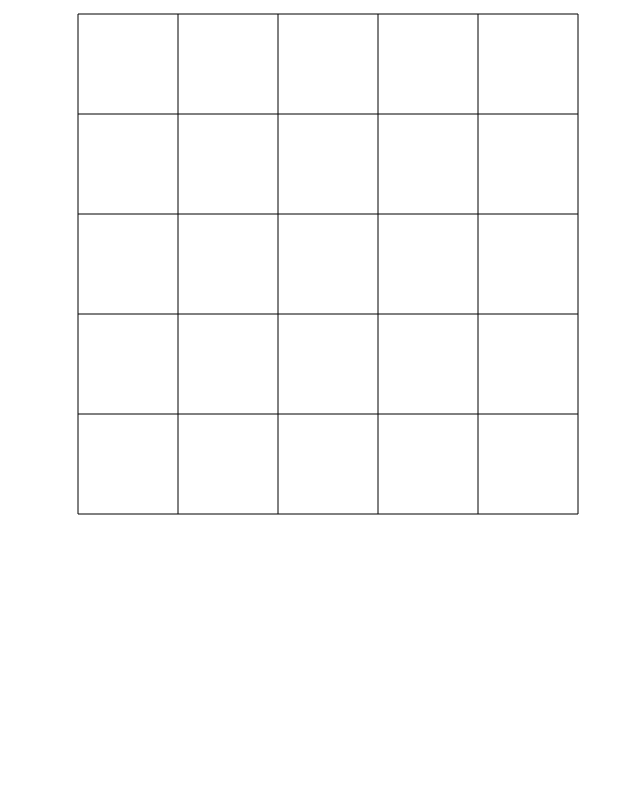
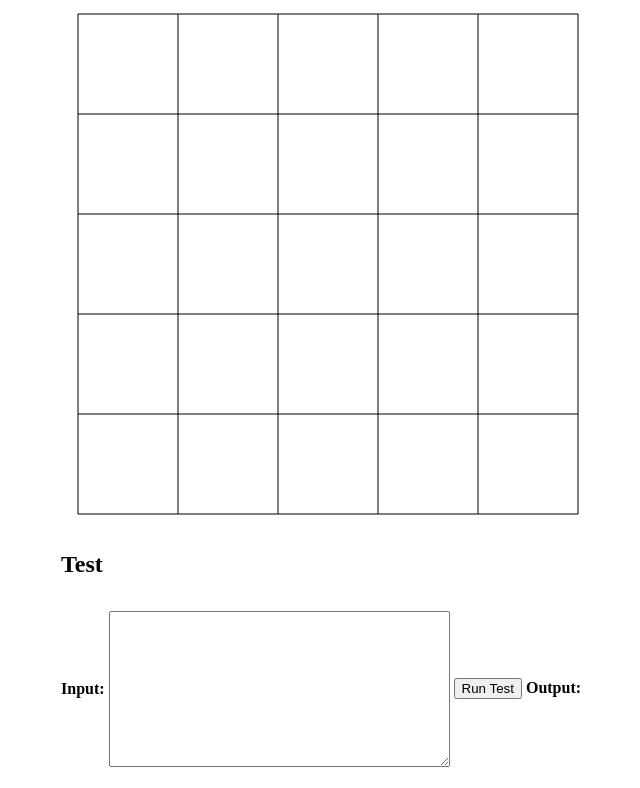
Before and after one commit to bowenfan32/Toy-Robot-Challenge, a plain HTML site: page index.html in a window 1280 px wide. Shown: the part 333-1121 px from the top of the page, without its empty margins (263-903 px from the left). Before the commit the page ends 872 px from the top, so only its background shows below. Drawn offline with Linux system fonts and the light colour scheme.

Commit message:
Add section to test multi-line inputs

```diff
--- a/index.html
+++ b/index.html
@@ -41,11 +41,26 @@
 				</div>
 			</div>
 
-			<div> <strong>Report: <span id="report"></span></strong>
+			<div>
+				<strong>Report: <span id="report"></span></strong>
 			</div>
+
 			<canvas id="canvas" width="502" height="502"></canvas>
+
+
+
+
+			<div>
+				<h2>Test</h2>
+				<label for="textarea"><strong>Input: </strong></label>
+				<textarea id="testarea" rows="10" cols="40"></textarea>
+				<button onclick="runTest();">Run Test</button>
+
+				<strong>Output: </strong>
+				<span id="output"></span>
+
+			</div>
 		</div>
-
 	</body>
 
 <script src="src/js/script.js"></script>
--- a/src/css/style.css
+++ b/src/css/style.css
@@ -29,3 +29,9 @@ input {
 #error {
 	color: red;
 }
+
+label, textarea {
+	display: inline-block;
+	vertical-align: middle;
+	margin: 1em 0;
+}
--- a/src/js/script.js
+++ b/src/js/script.js
@@ -12,10 +12,11 @@ document.getElementById("commandBtn").onclick = function() {
     parseCommand(document.getElementById("command").value);
 }
 
-
 function promptError(err) {
     error.innerHTML = err;
+    output.innerHTML = err;
 }
+
 
 
 /*
@@ -42,6 +43,7 @@ function place() {
 
 function move() {
     error.innerHTML = "";
+    if (robot != null) {
         switch(robot.dir) {
             case "NORTH":
                 if (!outOfBound(robot.y + 100)) {
@@ -74,7 +76,10 @@ function move() {
         }
     }
 
+}
+
 function turnRight() {
+    if (robot != null) {
         var index = dir.indexOf(robot.dir);
         // Go to next direction index in a clockwise fashion
         if (index == 3) {
@@ -84,8 +89,10 @@ function turnRight() {
         }
         report();
     }
+}
 
 function turnLeft() {
+    if (robot != null) {
         var index = dir.indexOf(robot.dir);
         // Go to previous direction index in a counter clockwise fashion
         if (index == 0) {
@@ -94,6 +101,7 @@ function turnLeft() {
             robot.dir = dir[index - 1];
         }
         report();
+    }
 }
 
 function report() {
@@ -134,6 +142,9 @@ function parseCommand(command) {
         case "RIGHT":
             turnRight();
             break;
+        default:
+            promptError("Please enter valid command");
+            break;
     }
 }
 
@@ -165,6 +176,51 @@ function outOfBound(newMove) {
 }
 
 
+
+/*
+ Tests
+*/
+function runTest() {
+    // Split into lines
+    var lines = document.getElementById("testarea").value.split('\n');
+    for (var i = 0; i < lines.length; i++) {
+        var splitCommand = lines[i].toUpperCase().split(" ");
+        switch(splitCommand[0]) {
+            case "PLACE":
+                var position = splitCommand[1].split(",");
+                var x = position[0];
+                var y = position[1];
+                var dir = position[2];
+                if (isValid(x, y, dir)) {
+                    clearRobot();
+                    robot = new Robot(x * 100 + offset, y * 100 + offset, dir);
+                    console.log(robot);
+                }
+                break;
+            case "MOVE":
+                move();
+                break;
+            case "LEFT":
+                turnLeft();
+                break;
+            case "RIGHT":
+                turnRight();
+                break;
+            case "REPORT":
+                report();
+                break;
+            default:
+                promptError("Please enter valid command");
+                break;
+        }
+            var output = document.getElementById("output");
+    output.innerHTML = (robot.x - offset) / 100 + "," + (robot.y - offset) / 100 + "," + robot.dir;
+
+    }
+
+}
+
+
 /*
  Initialization
 */
@@ -172,7 +228,6 @@ function outOfBound(newMove) {
 function init() {
 
     // Initialize canvas
-    robot = new Robot(0 + offset, 0 + offset, "NORTH");
     for (var x = 1; x < 601; x += 100) {
         context.moveTo(x, 1);
         context.lineTo(x, 501);
@@ -196,7 +251,9 @@ function Robot(x, y, dir) {
 }
 
 function clearRobot() {
+    if (robot != null) {
         context.clearRect(robot.x , robot.y, 80, 80);
+    }
 }
 
 function drawRobot(newRobot) {
```
Lines whose indentation alone changed are shown as unchanged.
